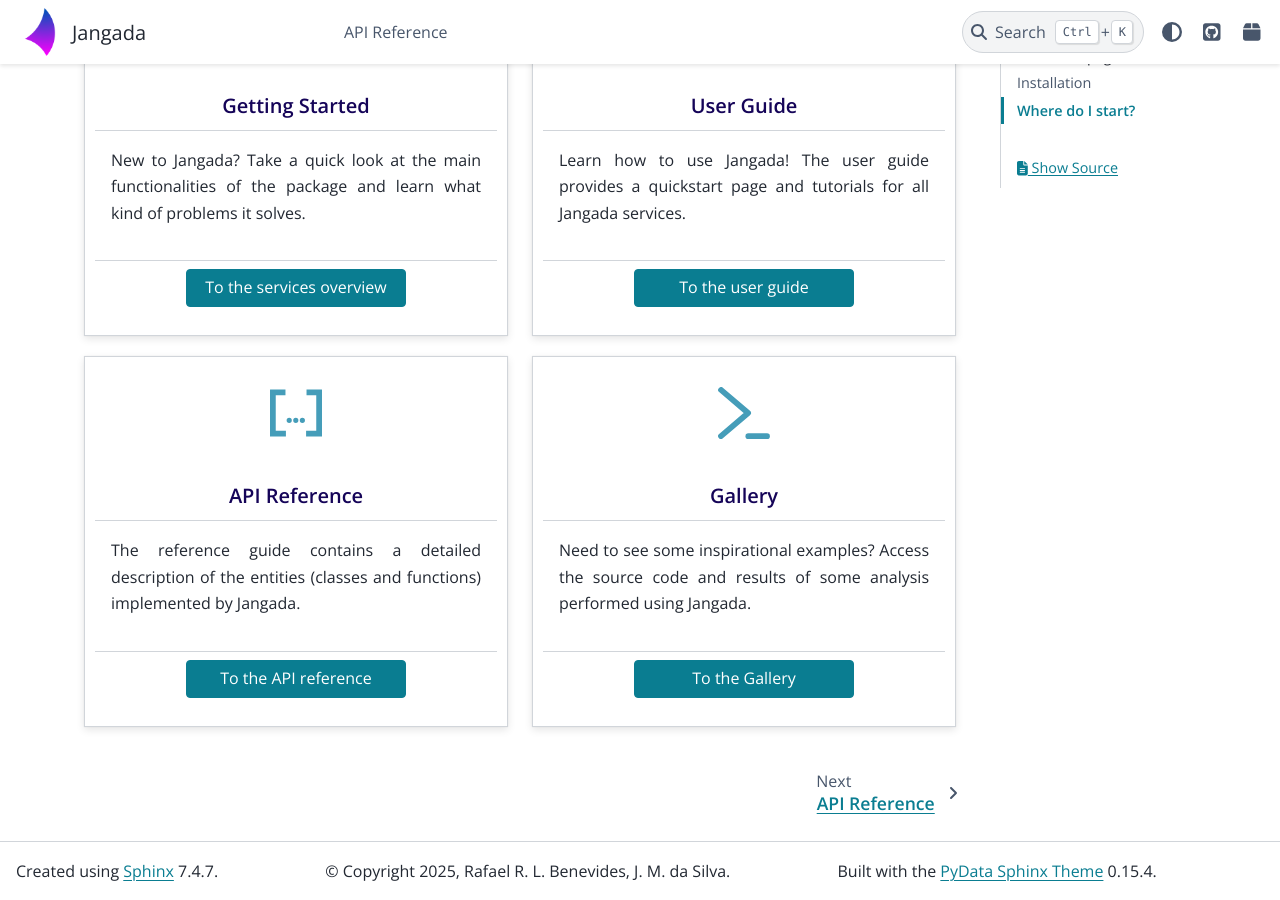
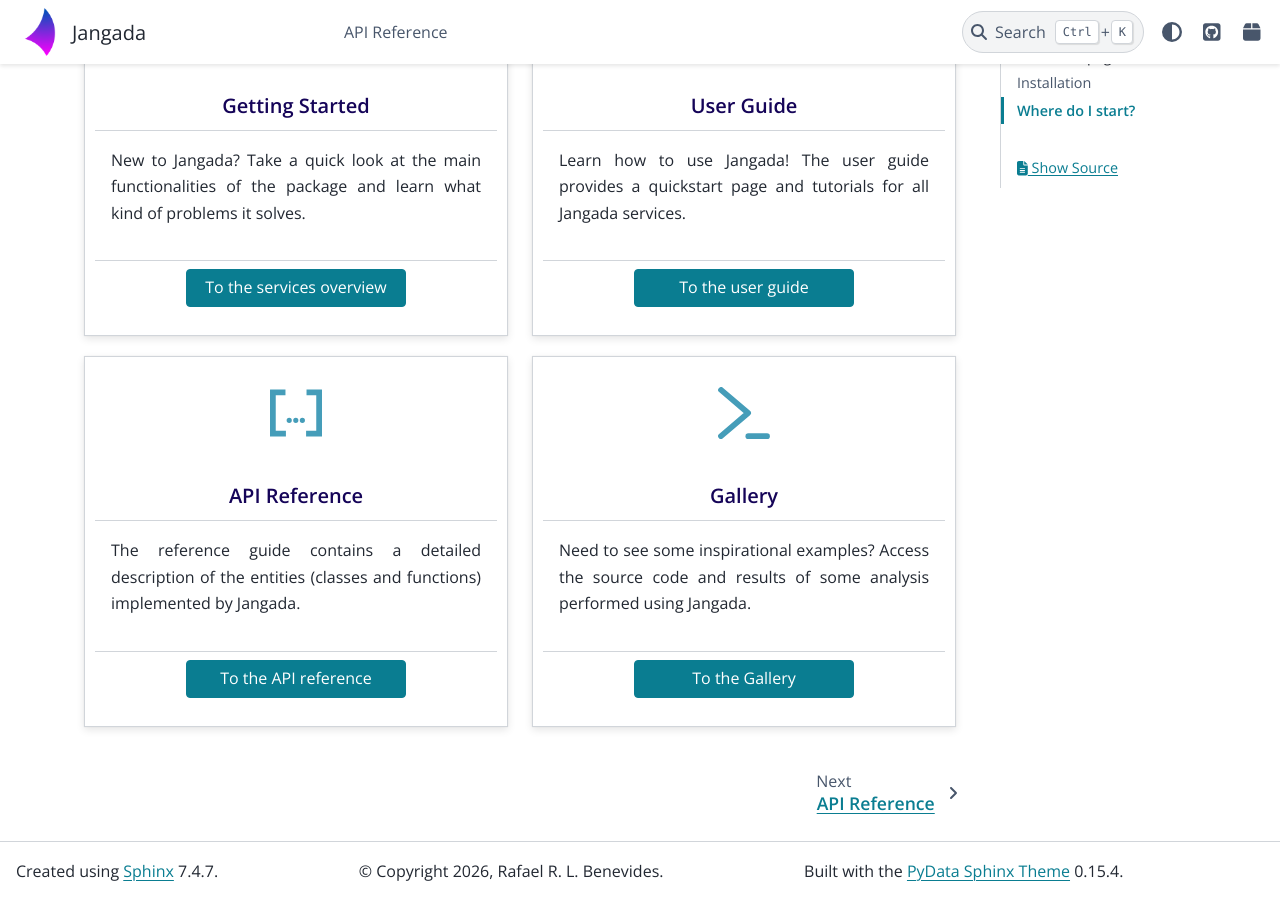
Before and after one commit to jangada-dev/jangada, a Sphinx documentation site: the page built from docs/index.rst, in a window 1280 px wide and 900 px high, scrolled down 513 px. Built offline with Sphinx 7.4.7 and the PyData theme 0.15.4, drawn with Linux system fonts in a browser that asks for light colours; pages that are not in the unit, such as notebooks, are missing from menus.

Commit message:
chore: improve docs

```diff
--- a/docs/conf.py
+++ b/docs/conf.py
@@ -13,9 +13,9 @@
 https://www.sphinx-doc.org/en/master/usage/configuration.html#project-information
 """
 project = 'Jangada'
-copyright = '2025, Rafael R. L. Benevides, J. M. da Silva'
-author = 'Rafael R. L. Benevides, J. M. da Silva'
-version = '0.0.0-dev'
+copyright = '2026, Rafael R. L. Benevides'
+author = 'Rafael R. L. Benevides'
+version = '0.1.3'
 release = version
 
 
@@ -87,13 +87,6 @@
 html_context = {
     "default_mode": "auto"
 }
-
-
-# ========== ========== ========== ========== ========== autodoc
-"""
-https://www.sphinx-doc.org/en/master/usage/extensions/autodoc.html#configuration
-"""
-sys.path.insert(0, os.path.abspath('..'))
 
 
 # ========== ========== ========== ========== ========== autodoc
```
